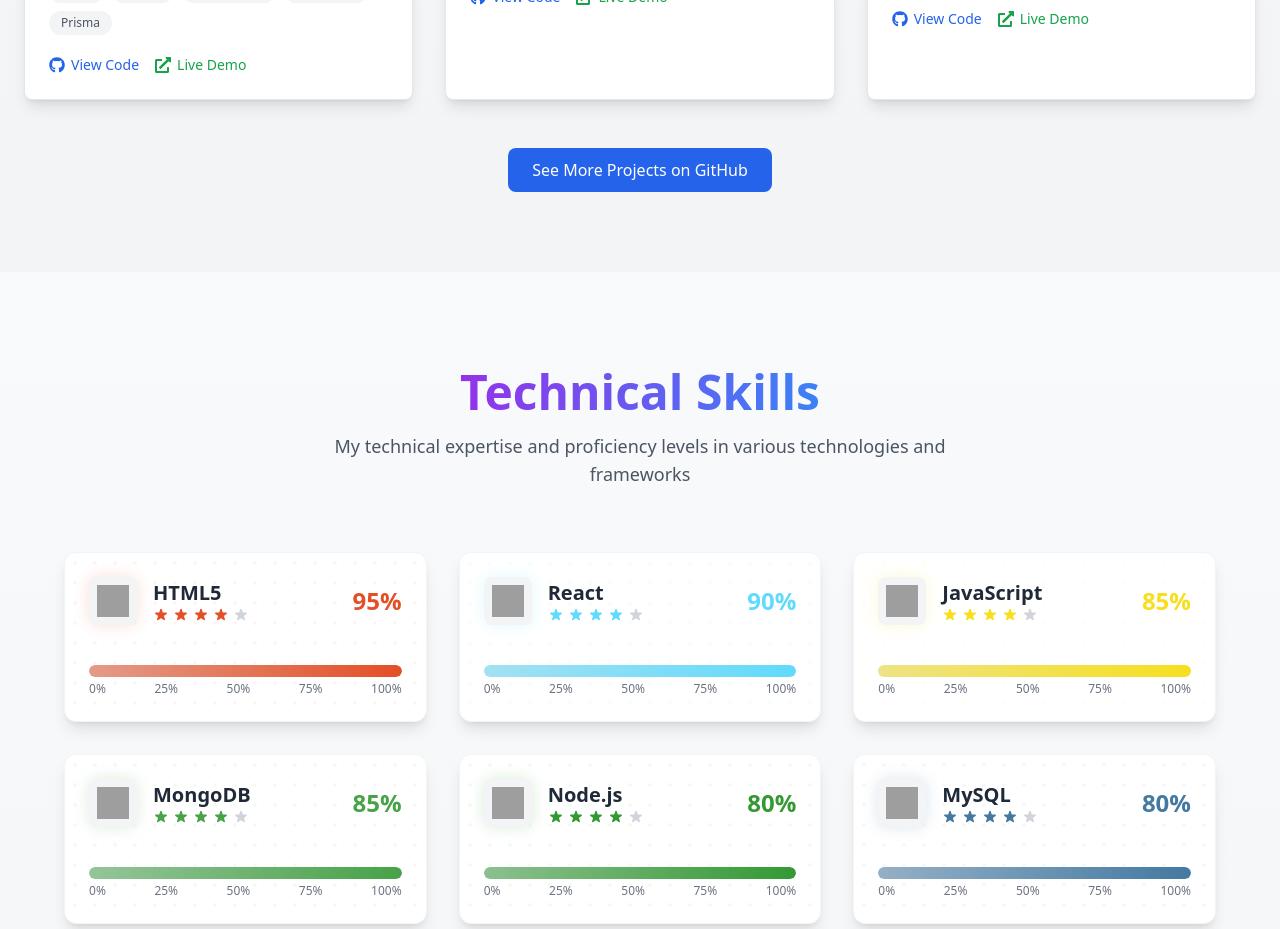
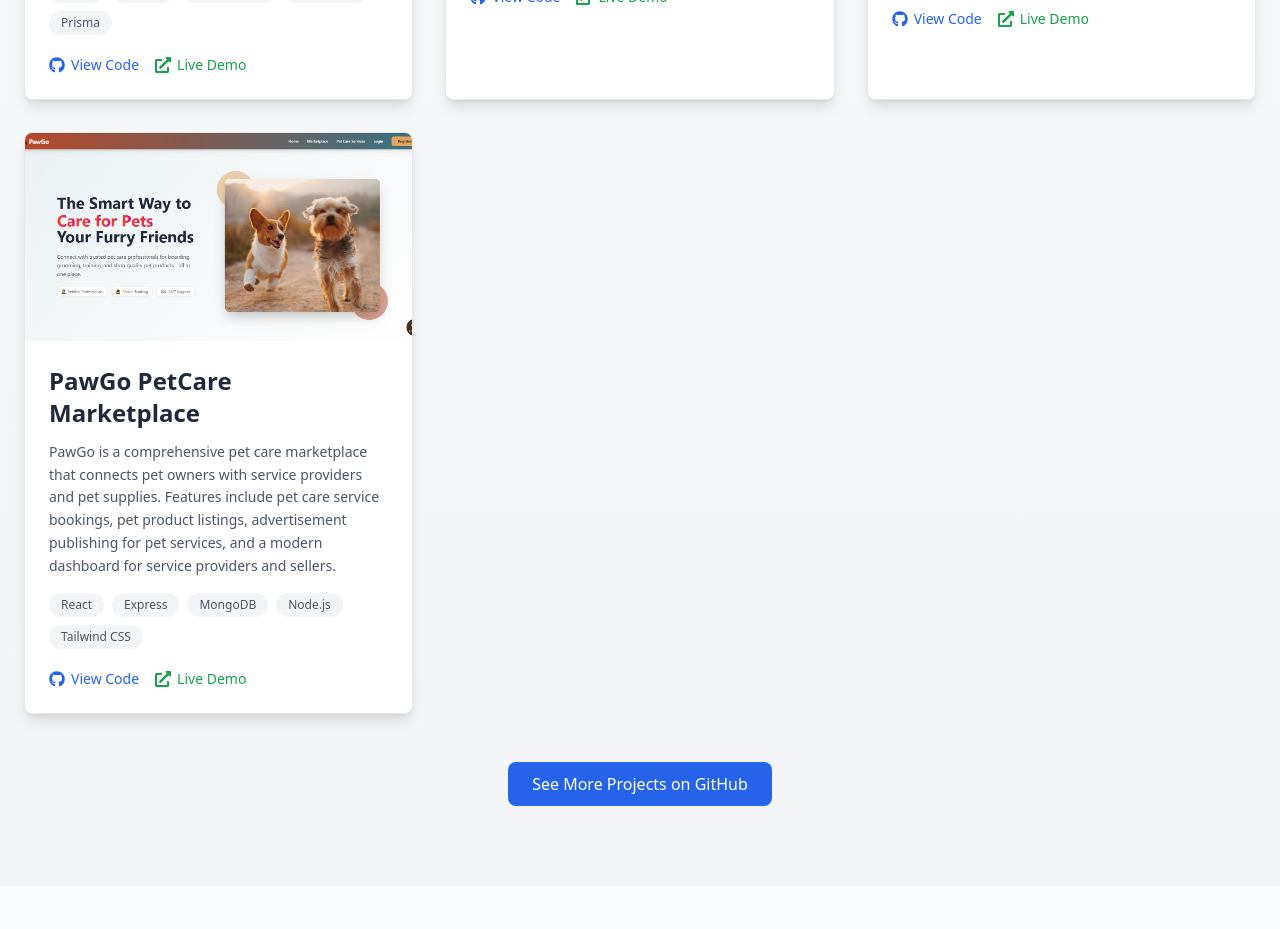
Before and after one commit to LaSan99/My_Portfolio, a React (Create React App) app: page / in a window 1280 px wide. Shown: the part 3840-4769 px from the top of the page. Built offline with nearby package versions, Linux system fonts and the light colour scheme; grey boxes are pictures that could not be loaded.

Commit message:
add new project "PawGo PetCare Marketplace" to projects list

```diff
--- a/src/components/Projects.js
+++ b/src/components/Projects.js
@@ -10,6 +10,7 @@ import nextVehicle from "../assets/nextjs-vehicle-book.jpg"
 import a1 from "../assets/a1.jpg";
 import s1 from "../assets/s1.jpg";
 import shoe from "../assets/shoes.jpg";
+import pawgo from "../assets/pawgo.jpg";
 
 const projects = [
   {
@@ -93,6 +94,16 @@ const projects = [
     demo: "https://e-com-front.netlify.app/",
     tags: ["React", "Express", "MongoDB", "Node.js", "Tailwind CSS"],
   },
+  {
+    title: "PawGo PetCare Marketplace",
+    description:
+      "PawGo is a comprehensive pet care marketplace that connects pet owners with service providers and pet supplies. Features include pet care service bookings, pet product listings, advertisement publishing for pet services, and a modern dashboard for service providers and sellers.",
+    image: pawgo,
+    github: "#",
+    demo: "https://paw-go.vercel.app/",
+    tags: ["React", "Express", "MongoDB", "Node.js", "Tailwind CSS"],
+  },
+
 ];
 
 const Projects = () => {
```
Also changed, not shown: src/assets/pawgo.jpg (added).
